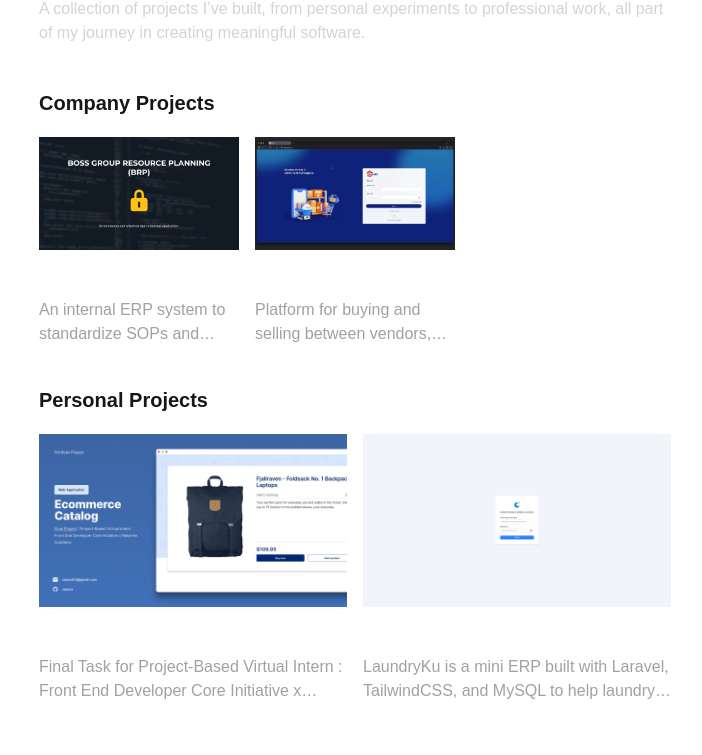
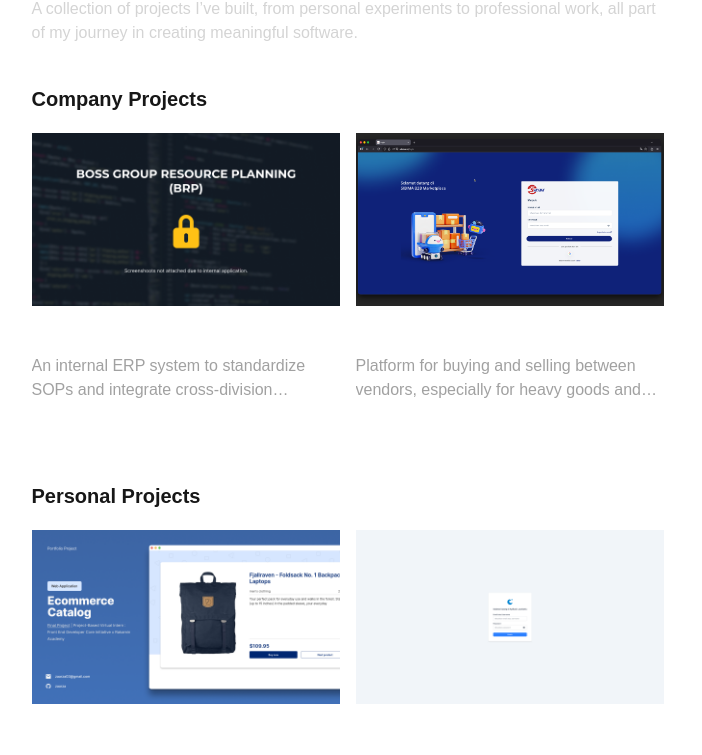
Before and after one commit to arzaqulmughny/portfolio, a Next.js app: page /projects in a window 1280 px wide. Shown: the part 159-914 px from the top of the page, without its empty margins (285-987 px from the left). Built offline with nearby package versions, Linux system fonts and the light colour scheme.

Commit message:
prevent layout shift caused by scrollbar, correct project company grid container

```diff
--- a/app/globals.css
+++ b/app/globals.css
@@ -25,3 +25,7 @@
   color: var(--foreground);
   font-family: Arial, Helvetica, sans-serif;
 }
+
+html {
+  scrollbar-gutter: stable;
+}
--- a/app/projects/page.tsx
+++ b/app/projects/page.tsx
@@ -26,11 +26,11 @@
       </section>
 
       {/* Company Projects */}
-      <section className="flex flex-col gap-5 mt-1">
+      <section className="flex flex-col gap-5">
         <h2 className="text-xl font-semibold">Company Projects</h2>
 
         {companyProjects.length > 0 ? (
-          <ul className="grid grid-cols-1 sm:grid-cols-2 lg:grid-cols-3 gap-4">
+          <ul className="grid grid-cols-1 md:grid-cols-2 gap-4 gap-y-15">
             {companyProjects.map((project) => (
               <li key={project.slug}>
                 <ProjectItem
@@ -49,7 +49,7 @@
       </section>
 
       {/* Personal Projects */}
-      <section className="flex flex-col gap-5">
+      <section className="flex flex-col gap-5 mt-10">
         <h2 className="text-xl font-semibold">Personal Projects</h2>
 
         {personalProjects.length > 0 ? (
```
